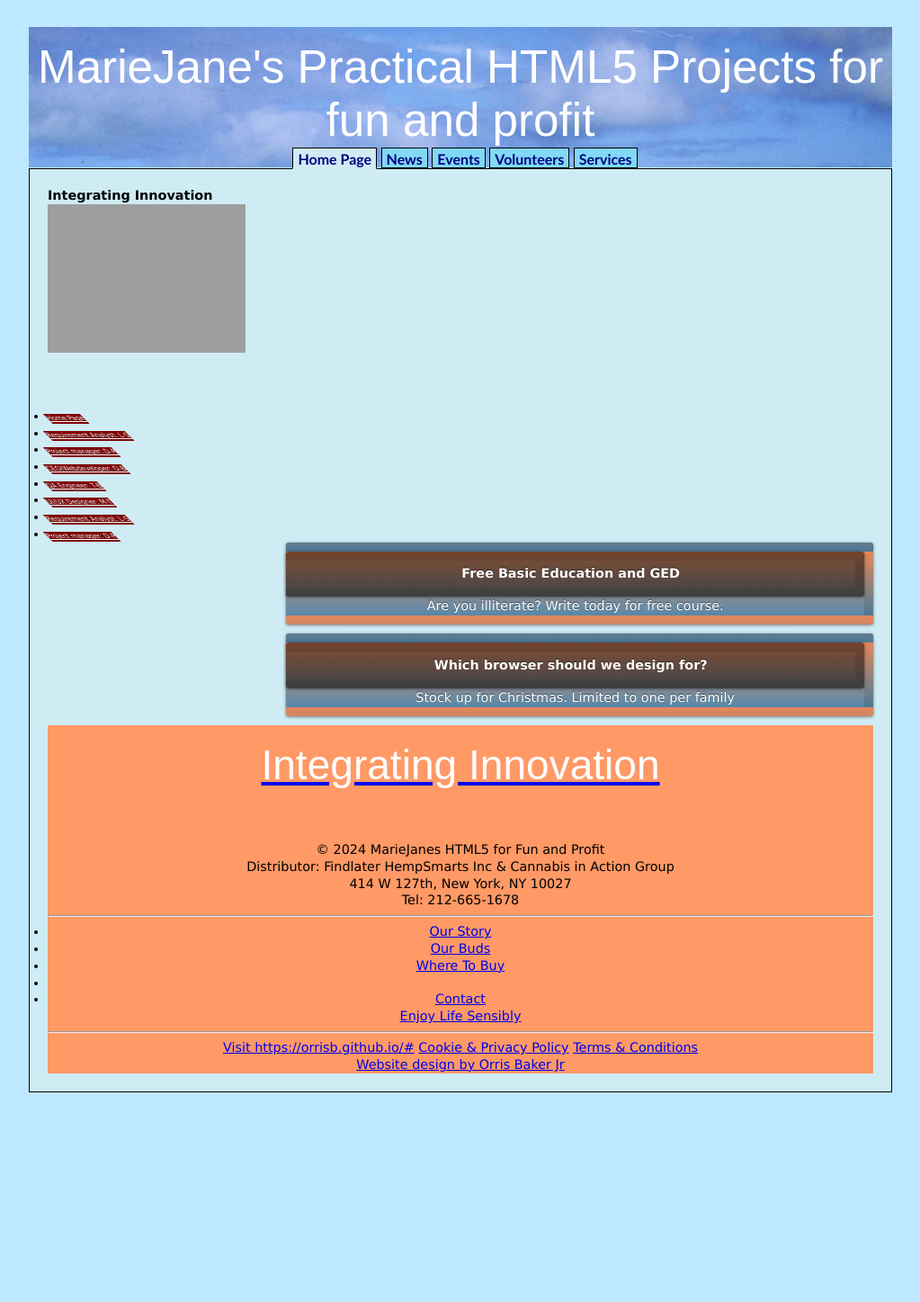
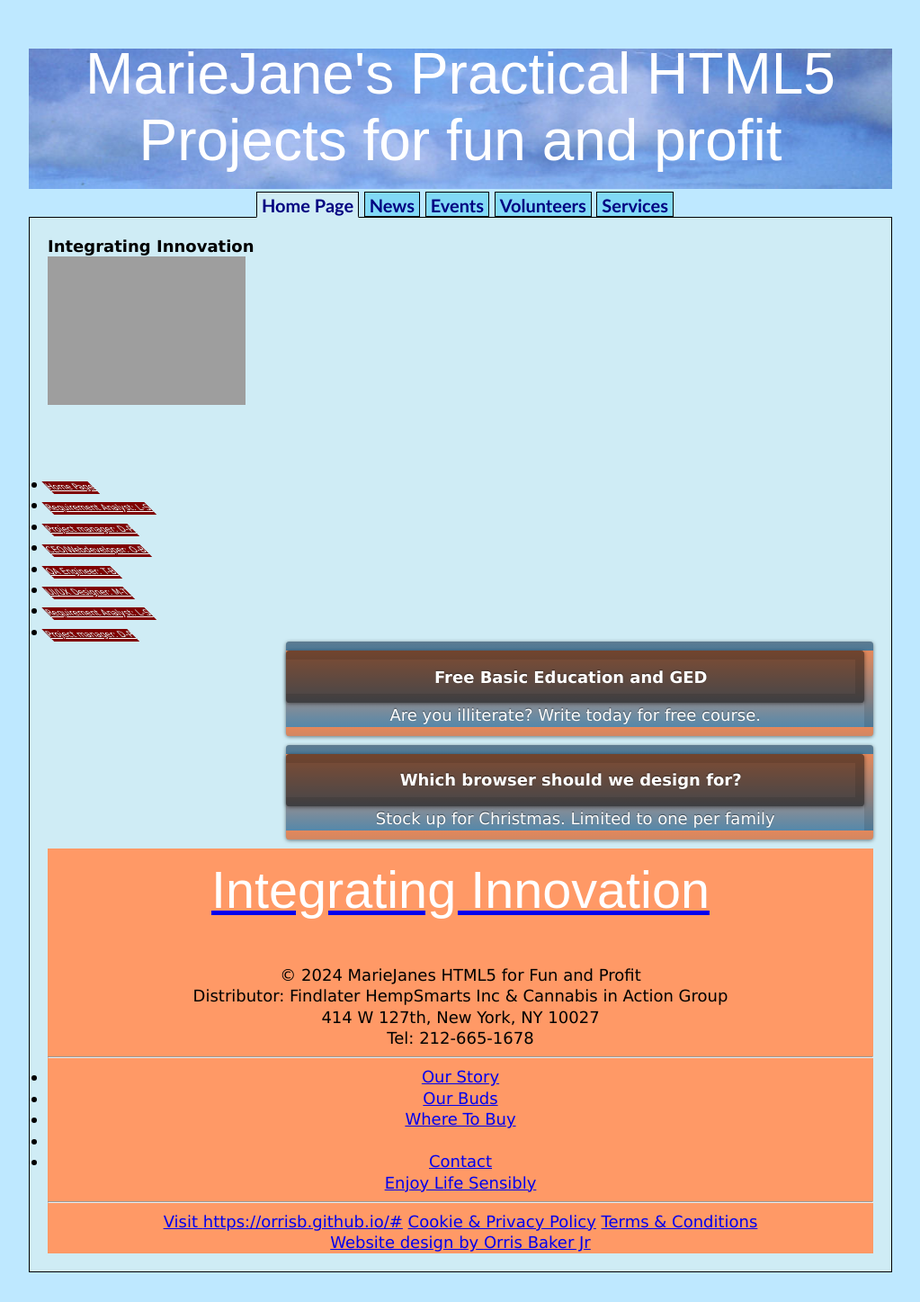
Before and after one commit to orrisb/orrisb.github.io, a PHP site: page /index.html in a window 1280 px wide. Shown: the whole page at 90% size, without its empty margins (128-1151 px from the left). Before the commit the page ends 1214 px from the top, so only its background shows below. Run offline with PHP 8.4, Linux system fonts and the light colour scheme; grey boxes are pictures that could not be loaded.

Commit message:
Update squaretabs.css

```diff
--- a/CSS/squaretabs.css
+++ b/CSS/squaretabs.css
@@ -3,8 +3,7 @@ html, body, h1, h2, h3, h4, h5, h6, p, ol, ul, li {  padding: 0; margin: 0;
 }
 header, footer, section, article, nav { display:block;
 }
-body {text-align:center; margin: 20px; background: #bee8ff; font: medium arial;
-}
+body {text-align:center; margin: 20px; background: #bee8ff; font: medium arial; font-size:125%;}
 #container {width:960px; margin:-10px auto 0 auto;
 }
 header {
```
